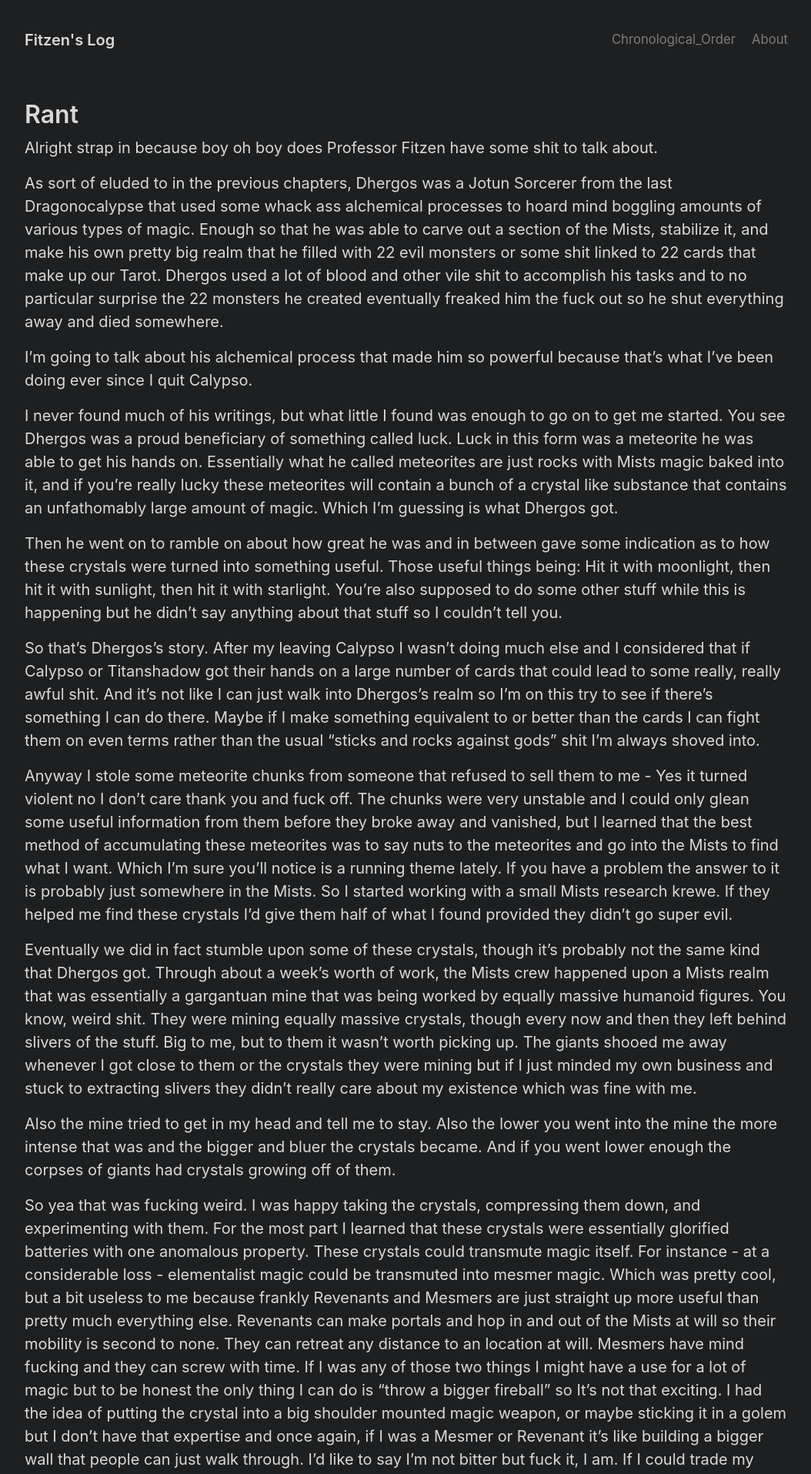
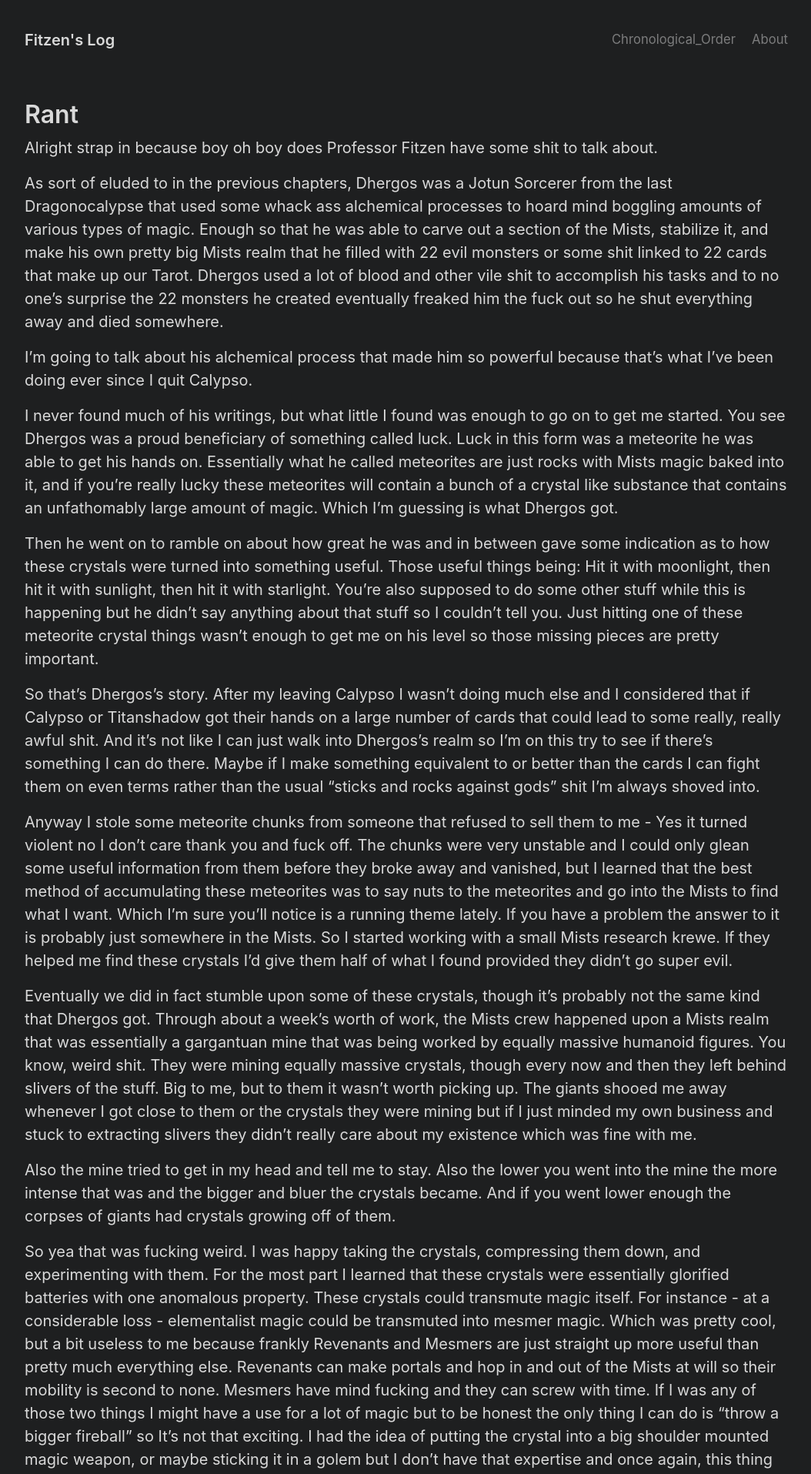
Before and after one commit to Desideratus1/Desideratus1.github.io, a Jekyll site: the page built from _posts/0030-01-01-rant.md, in a window 1280 px wide. Shown: the top 1915 px of the page at 77% size, without its empty margins (112-1166 px from the left). Built offline with Jekyll 4.4.1, drawn with Linux system fonts in a browser that asks for light colours; some of the changed text lies outside the part shown.

Commit message:
Spelling/grammar fixes and waste of my damn time

```diff
--- a/_posts/0030-01-01-rant.md
+++ b/_posts/0030-01-01-rant.md
@@ -8,13 +8,13 @@
 
 Alright strap in because boy oh boy does Professor Fitzen have some shit to talk about.
 
-As sort of eluded to in the previous chapters, Dhergos was a Jotun Sorcerer from the last Dragonocalypse that used some whack ass alchemical processes to hoard mind boggling amounts of various types of magic. Enough so that he was able to carve out a section of the Mists, stabilize it, and make his own pretty big realm that he filled with 22 evil monsters or some shit linked to 22 cards that make up our Tarot. Dhergos used a lot of blood and other vile shit to accomplish his tasks and to no particular surprise the 22 monsters he created eventually freaked him the fuck out so he shut everything away and died somewhere.
+As sort of eluded to in the previous chapters, Dhergos was a Jotun Sorcerer from the last Dragonocalypse that used some whack ass alchemical processes to hoard mind boggling amounts of various types of magic. Enough so that he was able to carve out a section of the Mists, stabilize it, and make his own pretty big Mists realm that he filled with 22 evil monsters or some shit linked to 22 cards that make up our Tarot. Dhergos used a lot of blood and other vile shit to accomplish his tasks and to no one's surprise the 22 monsters he created eventually freaked him the fuck out so he shut everything away and died somewhere.
 
 I'm going to talk about his alchemical process that made him so powerful because that's what I've been doing ever since I quit Calypso.
 
 I never found much of his writings, but what little I found was enough to go on to get me started. You see Dhergos was a proud beneficiary of something called luck. Luck in this form was a meteorite he was able to get his hands on. Essentially what he called meteorites are just rocks with Mists magic baked into it, and if you're really lucky these meteorites will contain a bunch of a crystal like substance that contains an unfathomably large amount of magic. Which I'm guessing is what Dhergos got.
 
-Then he went on to ramble on about how great he was and in between gave some indication as to how these crystals were turned into something useful. Those useful things being: Hit it with moonlight, then hit it with sunlight, then hit it with starlight. You're also supposed to do some other stuff while this is happening but he didn't say anything about that stuff so I couldn't tell you.
+Then he went on to ramble on about how great he was and in between gave some indication as to how these crystals were turned into something useful. Those useful things being: Hit it with moonlight, then hit it with sunlight, then hit it with starlight. You're also supposed to do some other stuff while this is happening but he didn't say anything about that stuff so I couldn't tell you. Just hitting one of these meteorite crystal things wasn't enough to get me on his level so those missing pieces are pretty important.
 
 So that's Dhergos's story. After my leaving Calypso I wasn't doing much else and I considered that if Calypso or Titanshadow got their hands on a large number of cards that could lead to some really, really awful shit. And it's not like I can just walk into Dhergos's realm so I'm on this try to see if there's something I can do there. Maybe if I make something equivalent to or better than the cards I can fight them on even terms rather than the usual "sticks and rocks against gods" shit I'm always shoved into.
 
@@ -24,7 +24,7 @@
 
 Also the mine tried to get in my head and tell me to stay. Also the lower you went into the mine the more intense that was and the bigger and bluer the crystals became. And if you went lower enough the corpses of giants had crystals growing off of them.
 
-So yea that was fucking weird. I was happy taking the crystals, compressing them down, and experimenting with them. For the most part I learned that these crystals were essentially glorified batteries with one anomalous property. These crystals could transmute magic itself. For instance - at a considerable loss - elementalist magic could be transmuted into mesmer magic. Which was pretty cool, but a bit useless to me because frankly Revenants and Mesmers are just straight up more useful than pretty much everything else. Revenants can make portals and hop in and out of the Mists at will so their mobility is second to none. They can retreat any distance to an location at will. Mesmers have mind fucking and they can screw with time. If I was any of those two things I might have a use for a lot of magic but to be honest the only thing I can do is "throw a bigger fireball" so It's not that exciting. I had the idea of putting the crystal into a big shoulder mounted magic weapon, or maybe sticking it in a golem but I don't have that expertise and once again, if I was a Mesmer or Revenant it's like building a bigger wall that people can just walk through. I'd like to say I'm not bitter but fuck it, I am. If I could trade my magic in I'd be a Revenant or Mesmer and so should you because they're better than you.
+So yea that was fucking weird. I was happy taking the crystals, compressing them down, and experimenting with them. For the most part I learned that these crystals were essentially glorified batteries with one anomalous property. These crystals could transmute magic itself. For instance - at a considerable loss - elementalist magic could be transmuted into mesmer magic. Which was pretty cool, but a bit useless to me because frankly Revenants and Mesmers are just straight up more useful than pretty much everything else. Revenants can make portals and hop in and out of the Mists at will so their mobility is second to none. Mesmers have mind fucking and they can screw with time. If I was any of those two things I might have a use for a lot of magic but to be honest the only thing I can do is "throw a bigger fireball" so It's not that exciting. I had the idea of putting the crystal into a big shoulder mounted magic weapon, or maybe sticking it in a golem but I don't have that expertise and once again, this thing would be useless against Mesmers and Revenants. I'd like to say I'm not bitter but fuck it, I am. If I could trade my magic in I'd be a Revenant or Mesmer and so should you because they're better than you.
 
 But then one day I suggested to the krewe that we should open a portal to the bottom of the mine to see what's actually down there. Sending golems in sent back half destroyed images of the golem's visual receptor being covered in crystals. Going in was apparently dangerous but I made the assumption that we could open a portal and just drag things out as it were one of the claw games. Being next to where this happened was probably dangerous though, so it needed to operate from a distance.
 
--- a/_sass/_base.scss
+++ b/_sass/_base.scss
@@ -19,7 +19,7 @@
 
 // No `:visited` state is required by default (browsers will use `a`)
 a {
-  color: var(--link-color);
+  color: #228be6;
 
   // `:focus` is linked to `:hover` for basic accessibility
   &:hover,
--- a/_sass/_variables.scss
+++ b/_sass/_variables.scss
@@ -38,7 +38,7 @@
   --body-color: var(--gray-700);
   --body-bg: #fff;
 
-  --link-color: var(--blue);
+  --link-color: var(--teal);
   --link-hover-color: #1c7ed6;
 
   --heading-color: var(--gray-900);
```
Also changed, not shown: _posts/0001-01-01-a-record-of-past-matters.md (+2 -2 lines), _posts/0028-01-01-that-second-thing-a-second-time.md (+2 -2 lines), _posts/0029-01-01-and-then-the-inquest-got-involved.md (+2 -2 lines), _posts/0032-01-01-waste-of-my-damn-time.md (added, +49 -0 lines).
